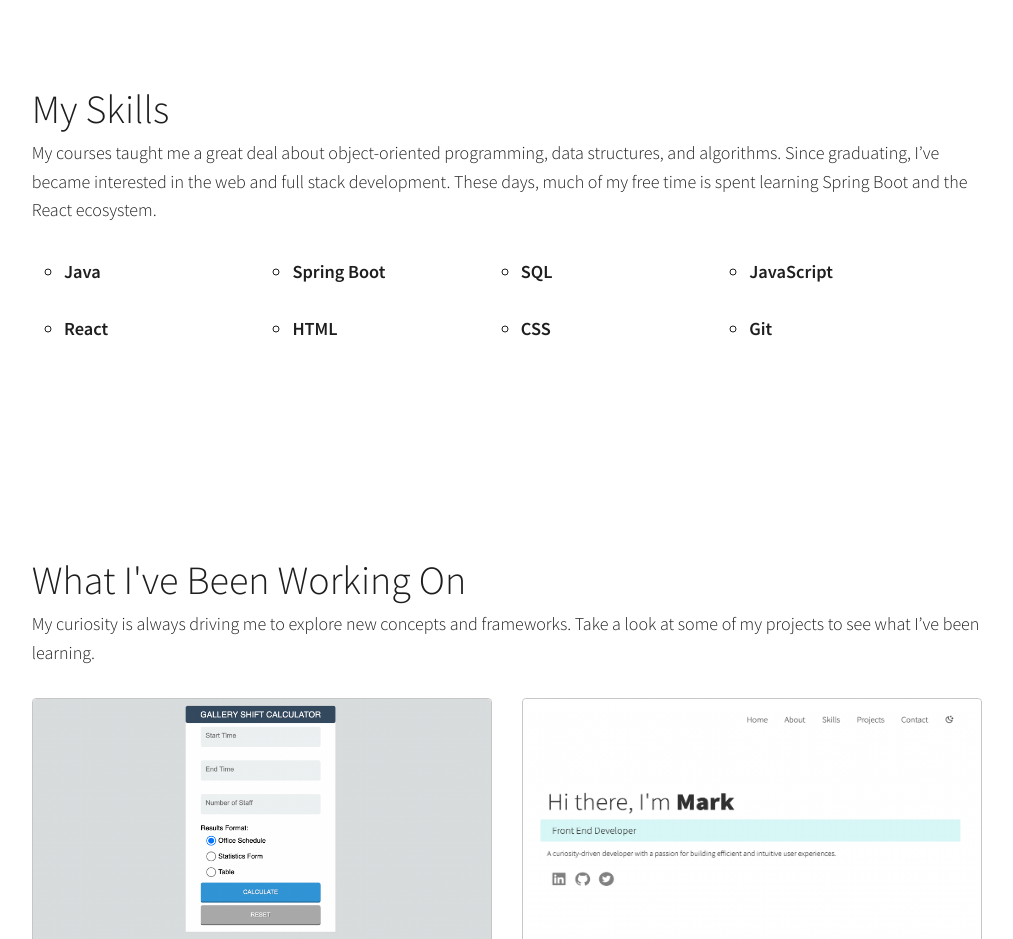
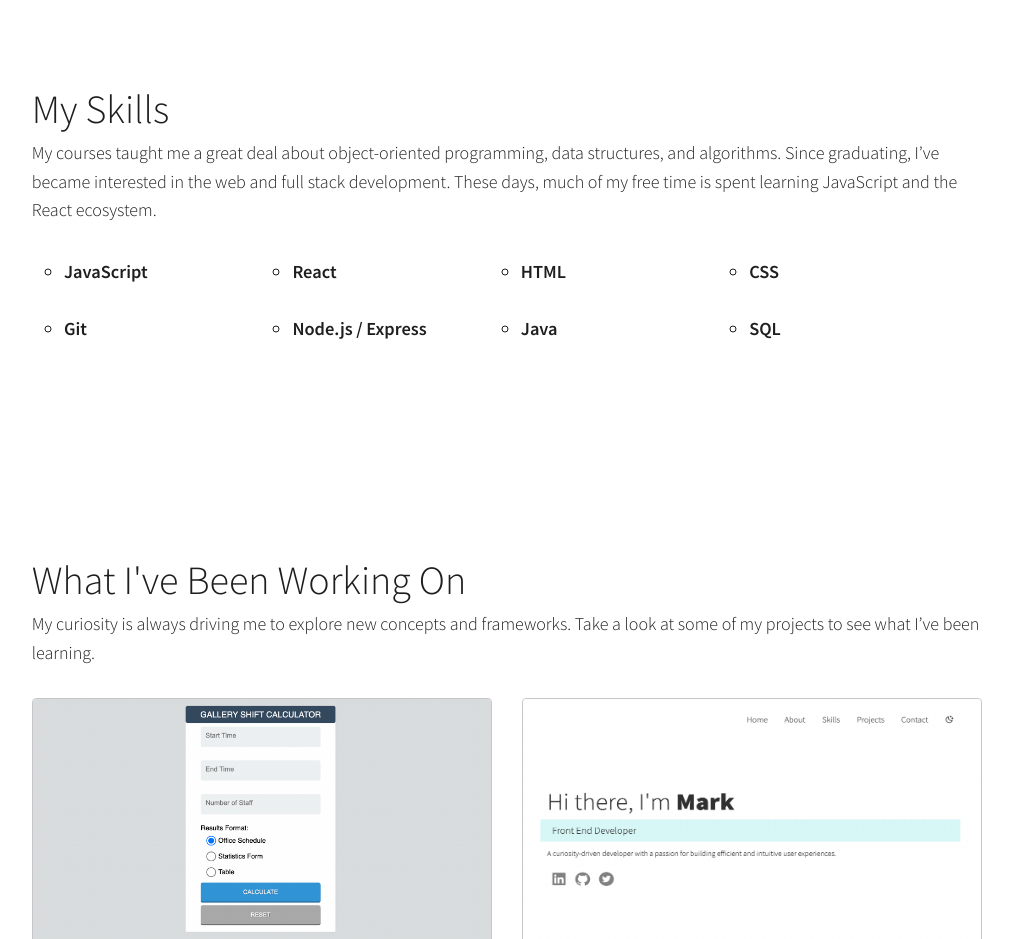
Before and after one commit to markjager13/next-portfolio, a Next.js app: page / in a window 1280 px wide. Shown: the part 1100-2039 px from the top of the page, without its empty margins (133-1146 px from the left). Built offline with nearby package versions, Linux system fonts and the light colour scheme.

Commit message:
skills updated

```diff
--- a/src/components/Skills/Skills.js
+++ b/src/components/Skills/Skills.js
@@ -7,17 +7,17 @@ const Skills = () => {
     <Section id="skills">
         <SectionTitle>My Skills</SectionTitle>
         <SectionText>
-          My courses taught me a great deal about object-oriented programming, data structures, and algorithms. Since graduating, I’ve became interested in the web and full stack development. These days, much of my free time is spent learning Spring Boot and the React ecosystem.
+          My courses taught me a great deal about object-oriented programming, data structures, and algorithms. Since graduating, I’ve became interested in the web and full stack development. These days, much of my free time is spent learning JavaScript and the React ecosystem.
         </SectionText>
         <SkillsList>
-            <li>Java</li>
-            <li>Spring Boot</li>
-            <li>SQL</li>
             <li>JavaScript</li>
             <li>React</li>
             <li>HTML</li>
             <li>CSS</li>
             <li>Git</li>
+            <li>Node.js / Express</li>
+            <li>Java</li>
+            <li>SQL</li>
         </SkillsList>
     </Section>
   )
```
